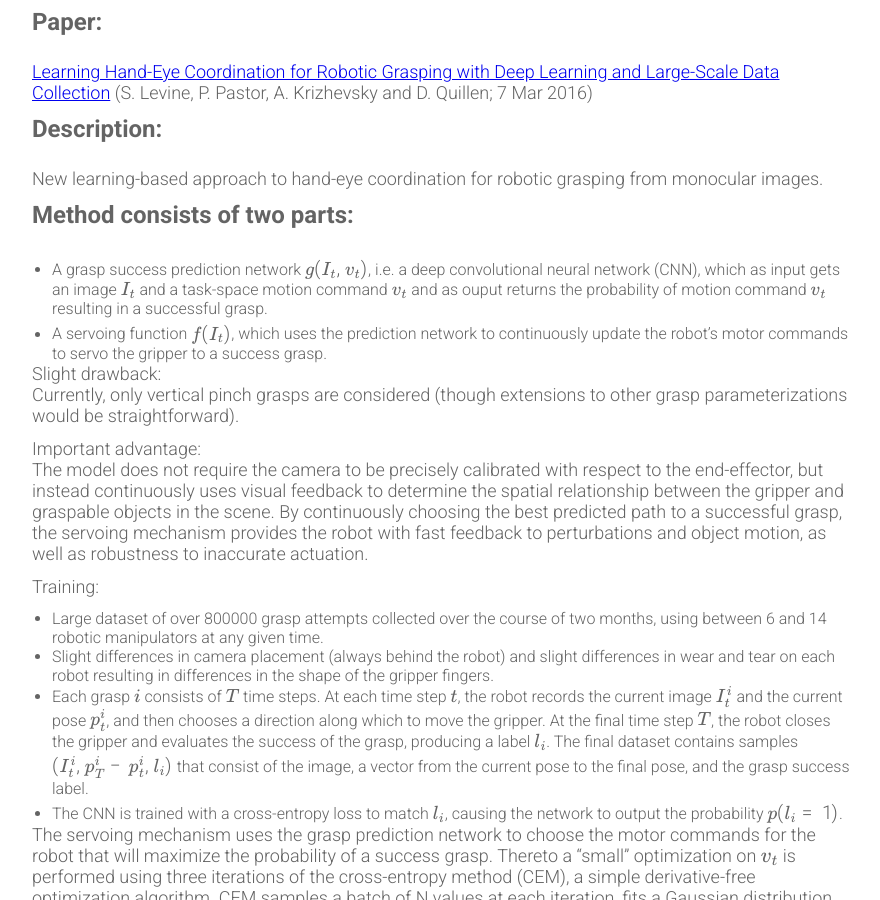
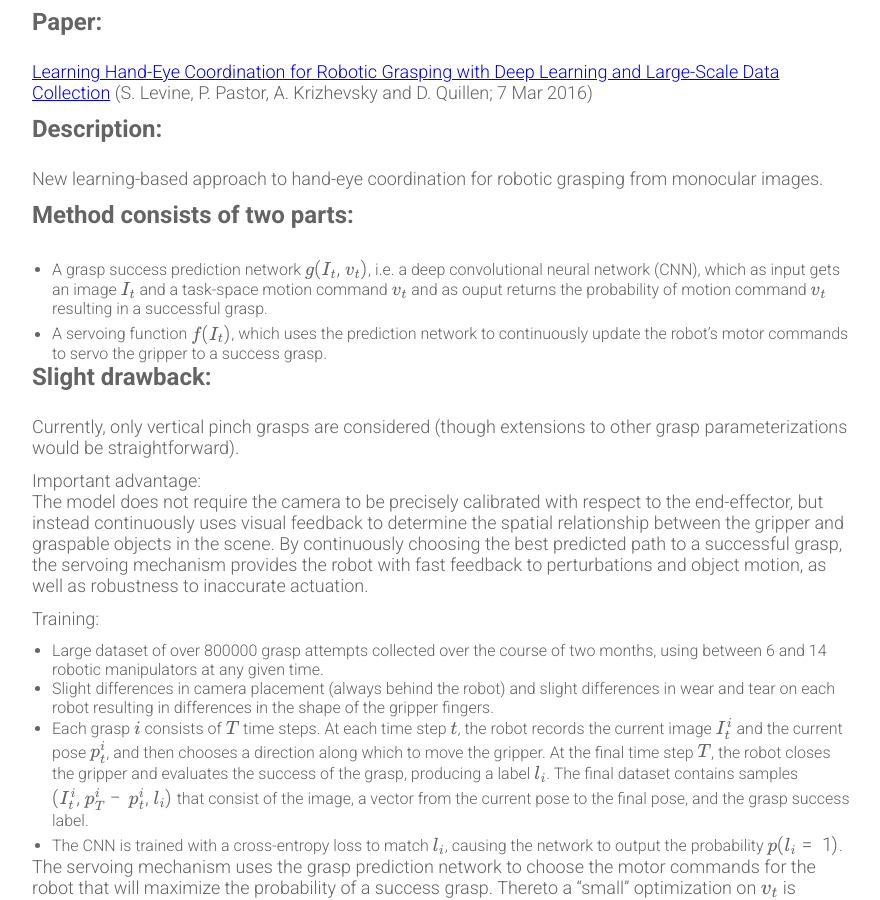
Before and after one commit to Xamla/xamla.github.io, a Jekyll site: the page built from _posts/2016-03-15-Review-of-Learning-Hand-Eye-Coordination-via-DL.markdown, in a window 1280 px wide and 900 px high, scrolled down 358 px. Shown: the whole window, without its empty margins (198-1078 px from the left). Built offline with Jekyll 4.4.1, drawn with Linux system fonts in a browser that asks for light colours; formulas are drawn with MathJax 3.

```diff
--- a/_posts/2016-03-15-Review-of-Learning-Hand-Eye-Coordination-via-DL.markdown
+++ b/_posts/2016-03-15-Review-of-Learning-Hand-Eye-Coordination-via-DL.markdown
@@ -16,10 +16,11 @@ New learning-based approach to hand-eye coordination for robotic grasping from m
 
 ## Method consists of two parts:
 
-*  A grasp success prediction network \\(g(I_t, v_t)\\), i.e. a deep convolutional neural network (CNN), which as input gets an image \\(I_t\\) and a task-space motion command \\(v_t\\) and as ouput returns the probability of motion command \\(v_t\\) resulting in a successful grasp.
+*  A grasp success __prediction network__ \\(g(I_t, v_t)\\), i.e. a deep convolutional neural network (CNN), which as input gets an image \\(I_t\\) and a task-space motion command \\(v_t\\) and as ouput returns the probability of motion command \\(v_t\\) resulting in a successful grasp.
 *  A servoing function \\(f(I_t)\\), which uses the prediction network to continuously update the robot’s motor commands to servo the gripper to a success grasp.
 
-**Slight drawback:** <br />
+## Slight drawback:
+
 Currently, **only vertical pinch grasps** are considered (though extensions to other grasp parameterizations would be straightforward).
 
 **Important advantage:** <br />
```
